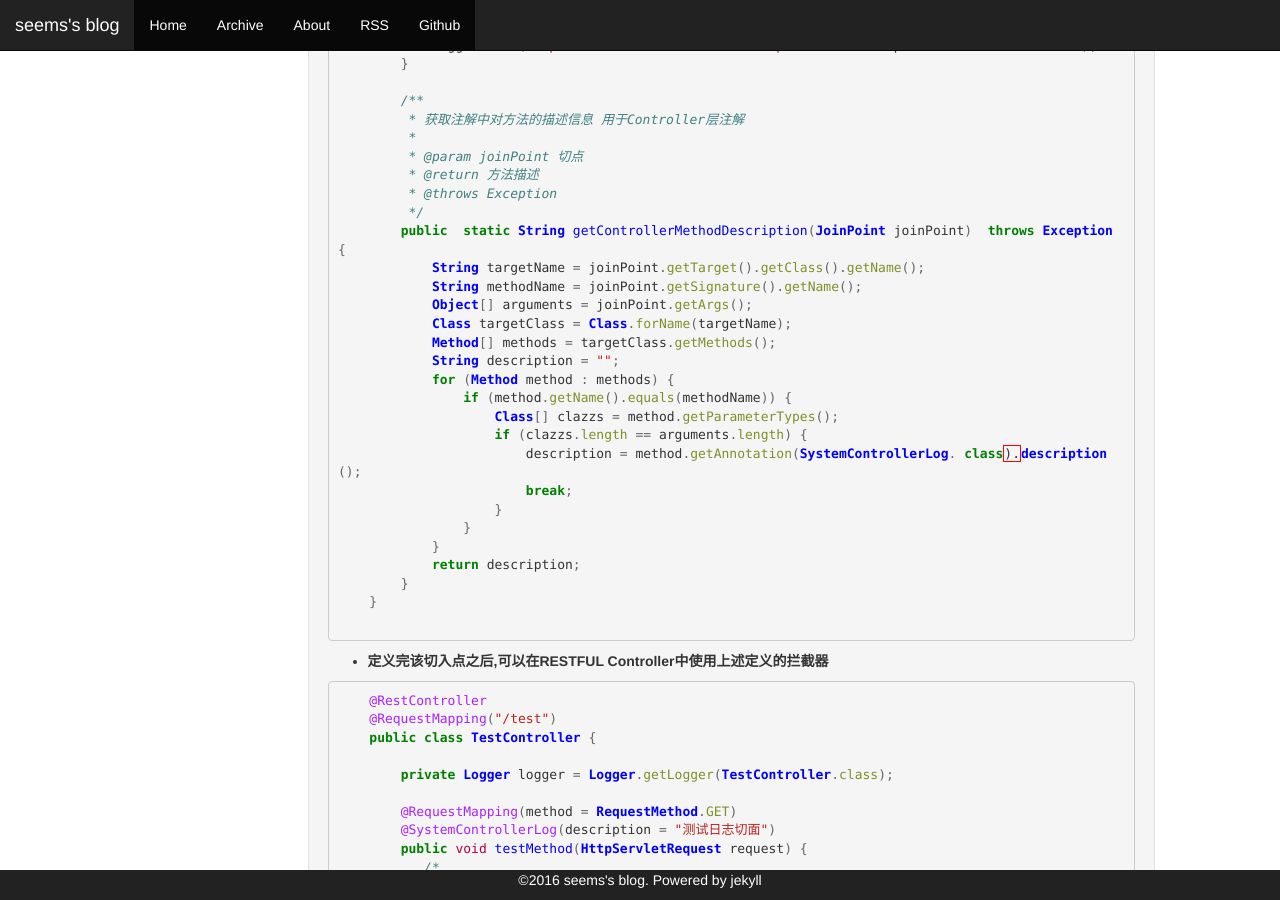
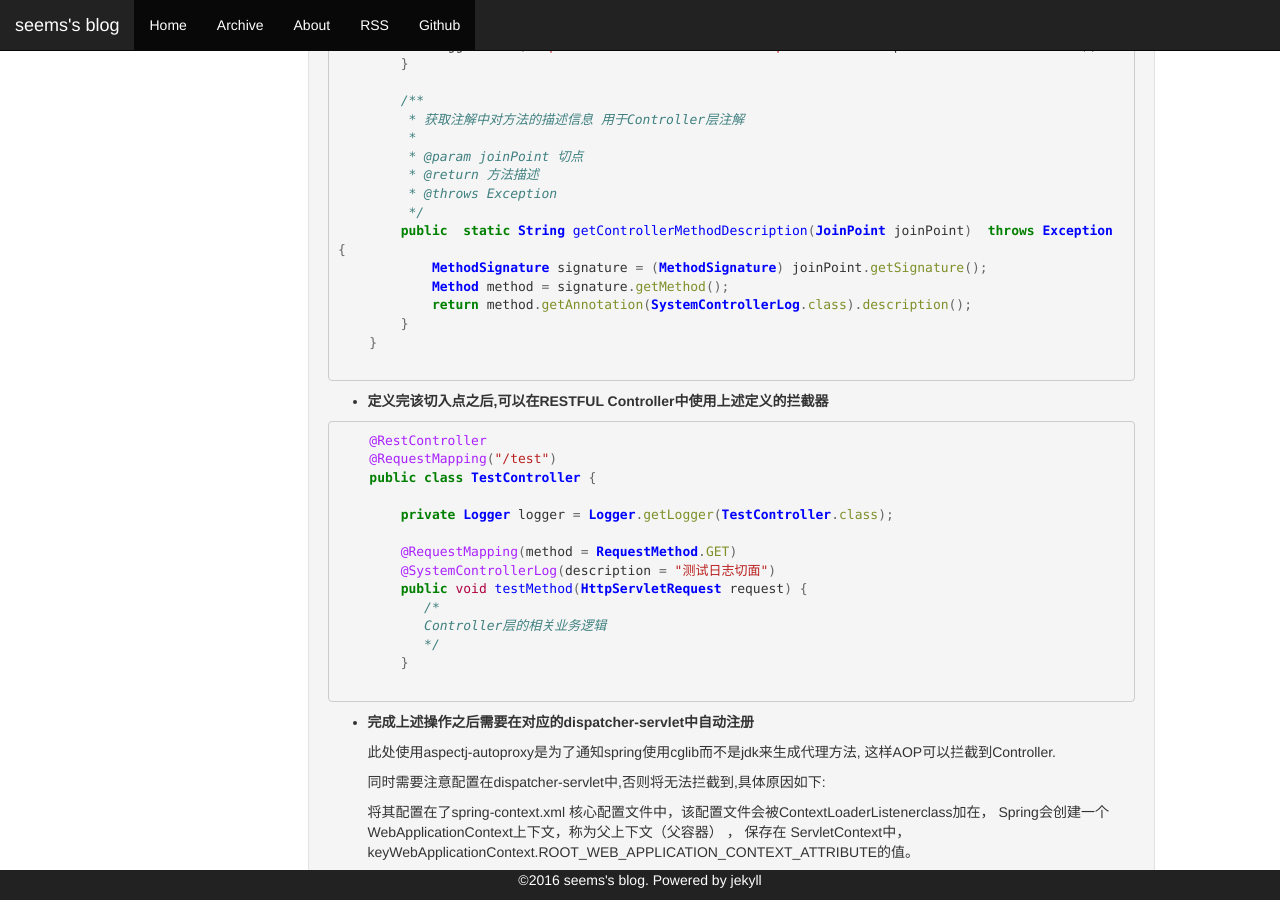
Before and after one commit to Gandalf-Pl/seems, a Jekyll site: the page built from _posts/2016-04-16-spring-aop.md, in a window 1280 px wide and 900 px high, scrolled down 1008 px. Built offline with Jekyll 4.4.1, drawn with Linux system fonts in a browser that asks for light colours; comment, search, counter and statistics services are not loaded.

Commit message:
modify spring-aop

```diff
--- a/_posts/2016-04-16-spring-aop.md
+++ b/_posts/2016-04-16-spring-aop.md
@@ -65,22 +65,9 @@ VC的拦截器实现该功能.本篇讲述使用spring的AOP来实现.
          * @throws Exception
          */
         public  static String getControllerMethodDescription(JoinPoint joinPoint)  throws Exception {
-            String targetName = joinPoint.getTarget().getClass().getName();
-            String methodName = joinPoint.getSignature().getName();
-            Object[] arguments = joinPoint.getArgs();
-            Class targetClass = Class.forName(targetName);
-            Method[] methods = targetClass.getMethods();
-            String description = "";
-            for (Method method : methods) {
-                if (method.getName().equals(methodName)) {
-                    Class[] clazzs = method.getParameterTypes();
-                    if (clazzs.length == arguments.length) {
-                        description = method.getAnnotation(SystemControllerLog. class).description();
-                        break;
-                    }
-                }
-            }
-            return description;
+            MethodSignature signature = (MethodSignature) joinPoint.getSignature();
+            Method method = signature.getMethod();
+            return method.getAnnotation(SystemControllerLog.class).description();
         }
     }
     {% endhighlight %}
```
